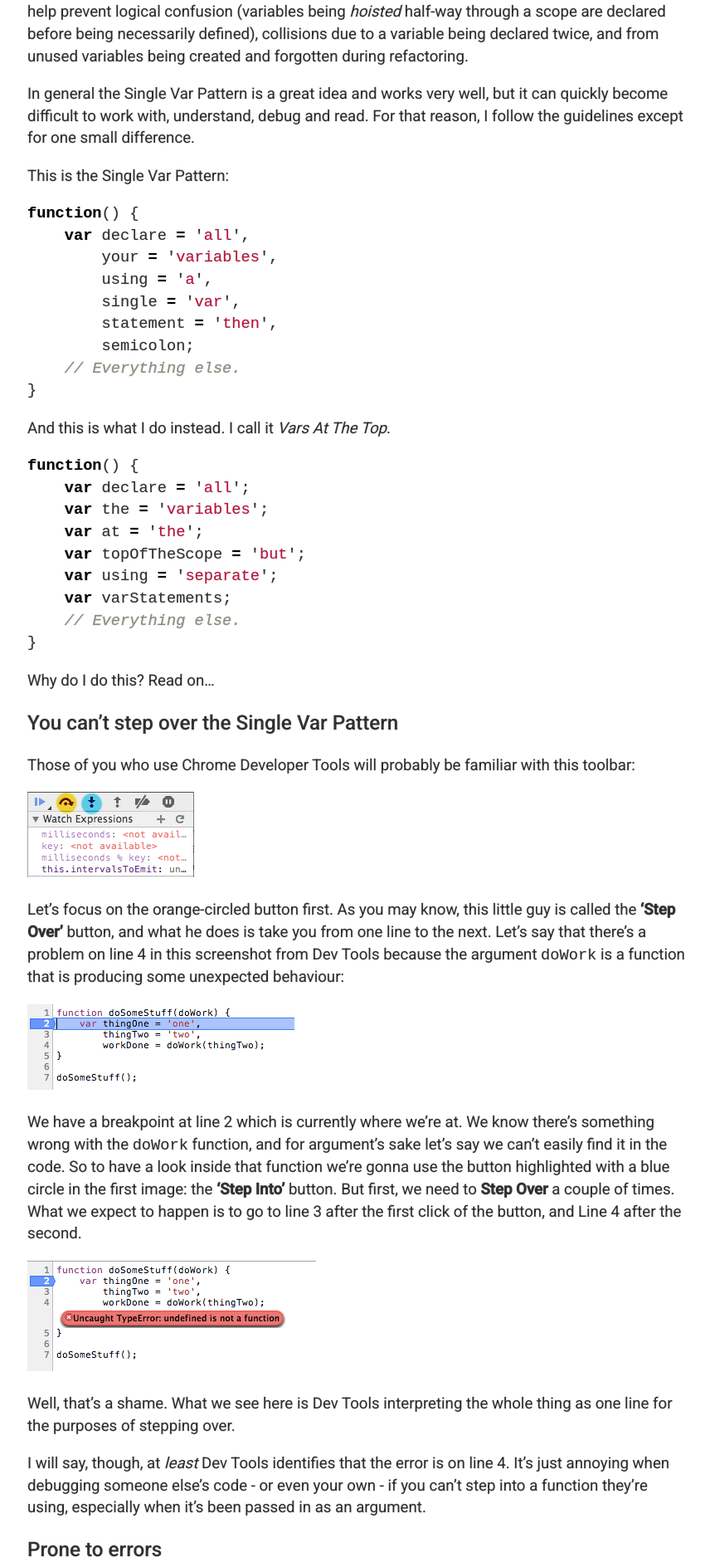
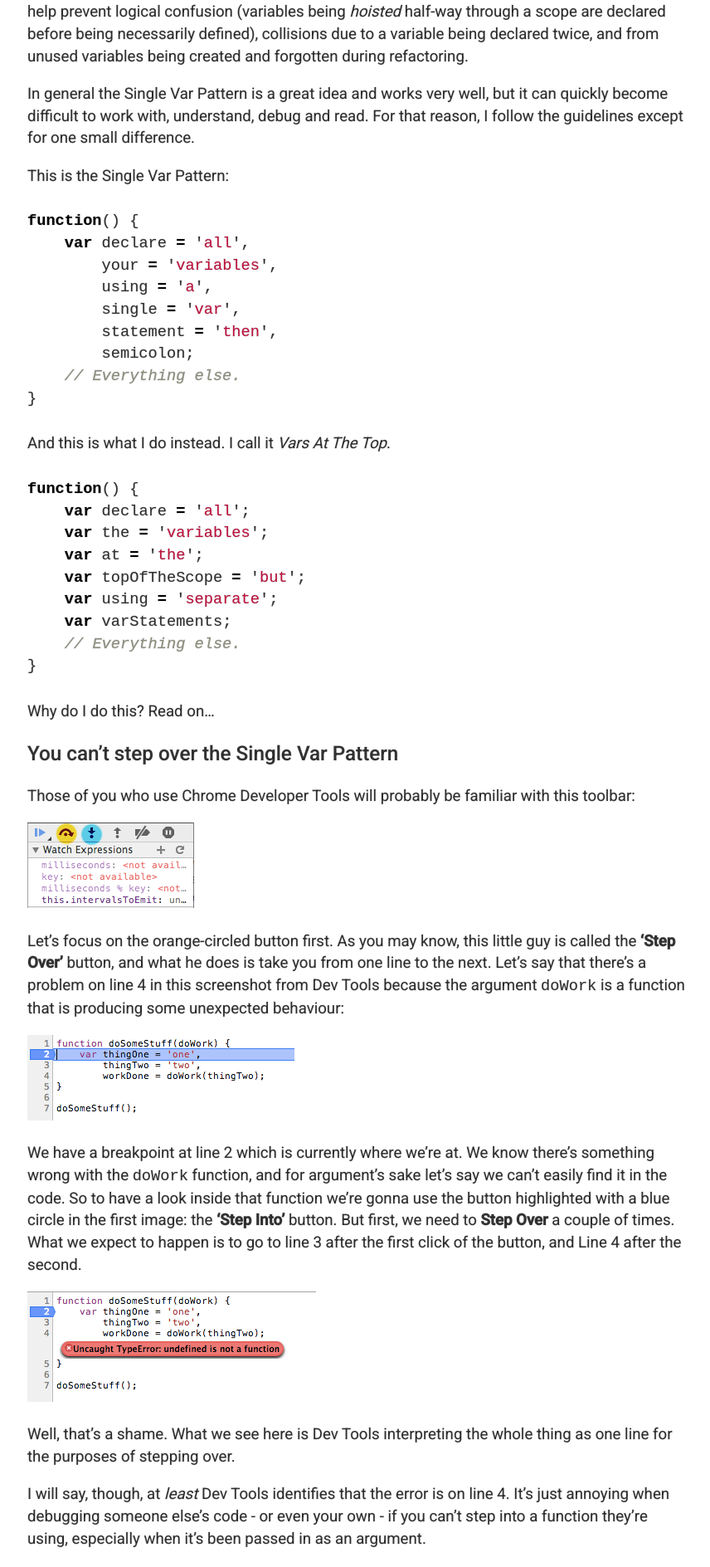
Before and after one commit to basicallydan/danhough.com, a Jekyll site: the page built from _posts/2014-03-10-single-var-pattern-rant.markdown, in a window 1280 px wide. Shown: the part 391-2279 px from the top of the page at 83% size, without its empty margins (207-1063 px from the left). Built offline with Jekyll 4.4.1, drawn with Linux system fonts in a browser that asks for light colours; Markdown is read by kramdown in place of the engine named in the settings; comment, search, counter and statistics services are not loaded; some of the changed text lies outside the part shown.

Commit message:
Okay. Updated post re: single var step into and updated css a little for code readability

```diff
--- a/_posts/2014-03-10-single-var-pattern-rant.markdown
+++ b/_posts/2014-03-10-single-var-pattern-rant.markdown
@@ -56,6 +56,8 @@
 Well, that's a shame. What we see here is Dev Tools interpreting the whole thing as one line for the purposes of stepping over.
 
 I will say, though, at *least* Dev Tools identifies that the error is on line 4. It's just annoying when debugging someone else's code - or even your own - if you can't step into a function they're using, especially when it's been passed in as an argument.
+
+EDIT: Someone in [the comments on Reddit](http://www.reddit.com/r/javascript/comments/202zfa/a_criticism_of_the_single_var_pattern_in) pointed out to me that it is in fact possible to step into these functions using SVP, but if there are multiple functions being used, you must step into each one and then out again until you get to the one you want. Anyway, my mistake. Thank you, [html6dev on Reddit](http://www.reddit.com/r/javascript/comments/202zfa/a_criticism_of_the_single_var_pattern_in/cg00f1k)
 
 ### Prone to errors
 
--- a/scss/main.css
+++ b/scss/main.css
@@ -2444,6 +2444,10 @@
   color: #333333;
   font-family: 'Roboto', sans-serif;
   -webkit-text-stroke: 1px rgba(0, 0, 0, 0.15); }
+
+pre code {
+  margin: 1.5em 0;
+  display: block; }
 
 h1 {
   font-size: 1.7em;
--- a/scss/main.scss
+++ b/scss/main.scss
@@ -36,6 +36,11 @@
 	color:$black;
 	font-family:'Roboto', sans-serif;
 	-webkit-text-stroke: 1px rgba(0, 0, 0, 0.15);
+}
+
+pre code {
+	margin:1.5em 0;
+	display:block;
 }
 
 h1 {
```
